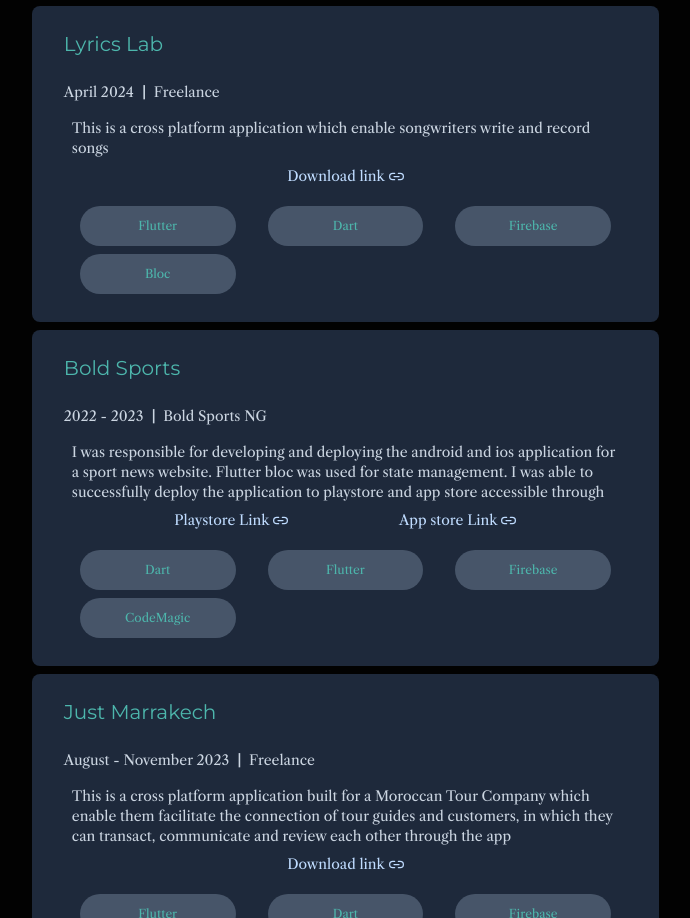
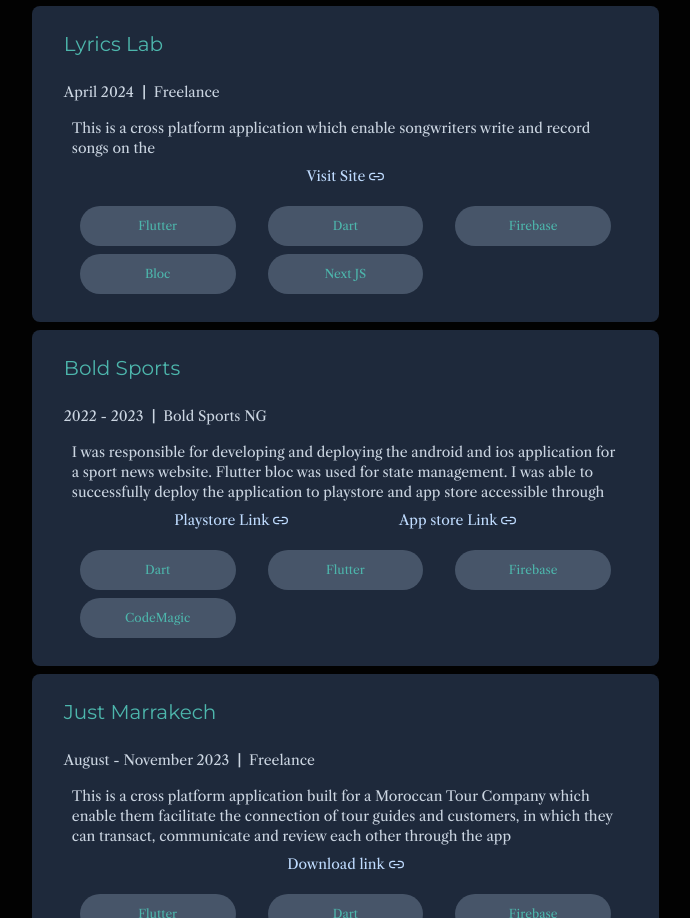
Before and after one commit to ANTONINEUTRON/anthony_portfolio, a Next.js app: page / in a window 1280 px wide. Shown: the part 1694-2612 px from the top of the page, without its empty margins (565-1255 px from the left). Built offline with nearby package versions, Linux system fonts and the light colour scheme.

Commit message:
added something

```diff
--- a/data/ExperienceData.ts
+++ b/data/ExperienceData.ts
@@ -40,11 +40,11 @@ const ExperienceData: ExperienceItem[] =  [
         position: "Lyrics Lab",
         period: "April 2024",
         organization: "Freelance",
-        description: "This is a cross platform application which enable songwriters write and record songs",
-        tech: ["Flutter", "Dart", "Firebase", "Bloc"],
+        description: "This is a cross platform application which enable songwriters write and record songs on the ",
+        tech: ["Flutter", "Dart", "Firebase", "Bloc", "Next JS"],
         url: [
             {
-                title: "Download link",
+                title: "Visit Site",
                 link: "https://lyricslab.antobuild.tech"
             }
         ]
```
